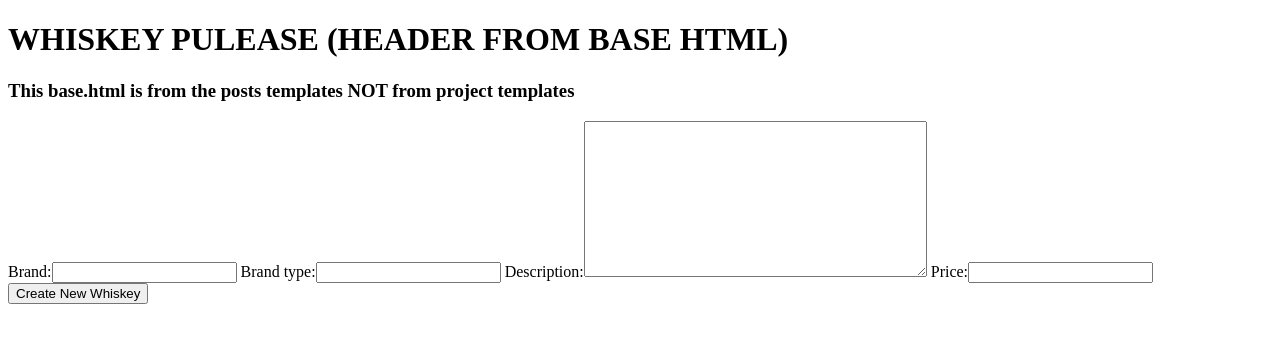
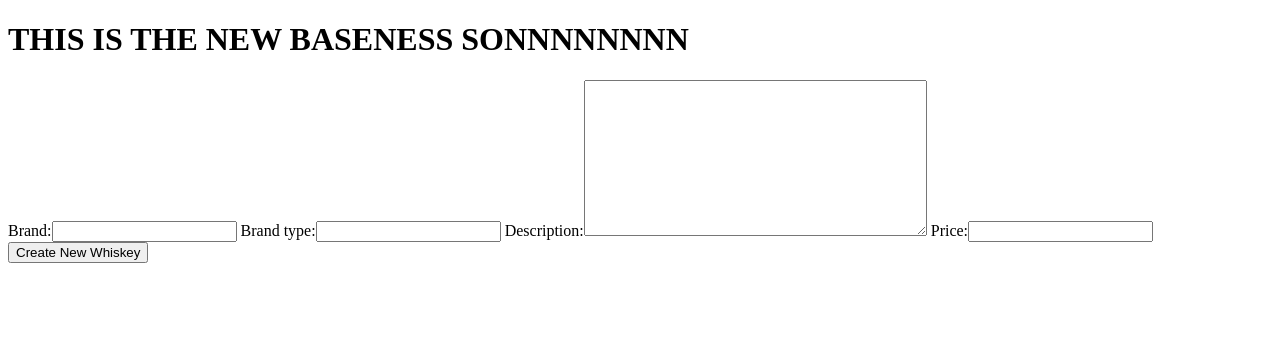
Before and after one commit to Jingo88/Whisky_or_Whiskey, a Django app: page /posts/create in a window 1280 px wide. Shown: the top 343 px of the page. Run offline with Django 3.2, Linux system fonts and the light colour scheme.

Commit message:
changed base html location

```diff
--- a/project/posts/templates/posts/base.html
+++ /dev/null
@@ -1,21 +0,0 @@
-{% load staticfiles %}
-
-<!DOCTYPE html>
-<html lang="en">
-<head>
-	<meta charset="UTF-8">
-	<title>WHISKEYS</title>
-</head>
-<body>
-
-	<h1>WHISKEY PULEASE (HEADER FROM BASE HTML)</h1>
-	<h3>This base.html is from the posts templates NOT from project templates</h3>
-
-	<div class=container>
-		{% block content %}
-
-		{% endblock content %}
-	</div>
-
-</body>
-</html>
--- a/project/posts/templates/posts/create.html
+++ b/project/posts/templates/posts/create.html
@@ -1,4 +1,4 @@
-{% extends "posts/base.html" %}
+{% extends "base.html" %}
 
 	{% block content %}
 
--- a/project/posts/templates/posts/detail.html
+++ b/project/posts/templates/posts/detail.html
@@ -1,4 +1,4 @@
-{% extends "posts/base.html" %}
+{% extends "base.html" %}
 
 	{% block content %}
 
--- a/project/posts/templates/posts/list.html
+++ b/project/posts/templates/posts/list.html
@@ -1,4 +1,4 @@
-{% extends "posts/base.html" %}
+{% extends "base.html" %}
 
 {% block content %}
 
--- a/project/posts/templates/posts/update.html
+++ b/project/posts/templates/posts/update.html
@@ -1,4 +1,4 @@
-{% extends "posts/base.html" %}
+{% extends "base.html" %}
 
 	{% block content %}
 
--- /dev/null
+++ b/project/templates/base.html
@@ -0,0 +1,16 @@
+<!DOCTYPE html>
+<html lang="en">
+<head>
+	<meta charset="UTF-8">
+	<title>Document</title>
+</head>
+<body>
+	<h1>THIS IS THE NEW BASENESS SONNNNNNNN</h1>
+
+		<div class=container>
+			{% block content %}
+
+			{% endblock content %}
+		</div>
+</body>
+</html>
```
Also changed, not shown: project/project/settings.py (+8 -1 lines), project/project/templates/base.html (deleted).
